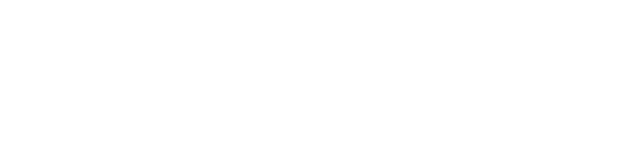
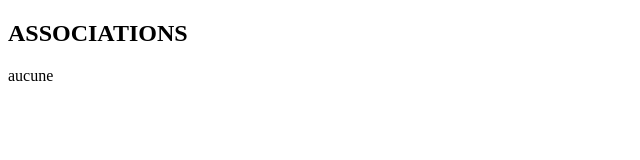
Before and after one commit to Mathieu258/git-mon-cv, a plain HTML site: page index.html in a window 1280 px wide. Shown: the whole page, without its empty margins (0-640 px from the left). Drawn offline with Linux system fonts and the light colour scheme.

Commit message:
mise en place de la section associations

```diff
--- a/index.html
+++ b/index.html
@@ -6,6 +6,7 @@
     <title>Document</title>
 </head>
 <body>
-
+    <h2>ASSOCIATIONS</h2>
+    <p>aucune</p>
 </body>
 </html>
```
